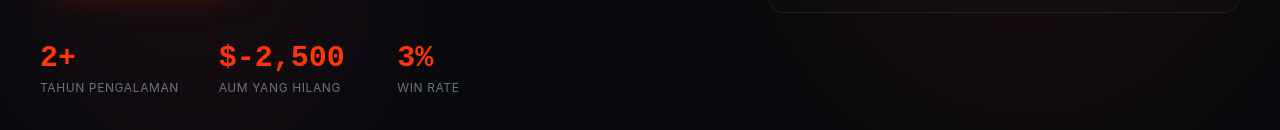
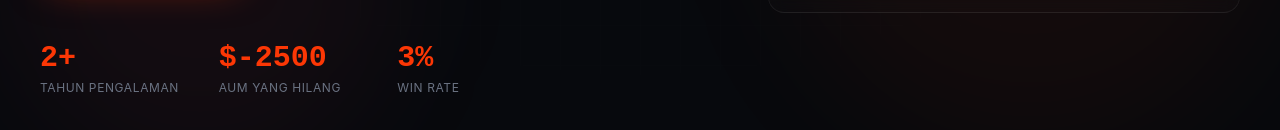
Before and after one commit to wahyudinasty/websatu, a React (Vite) app: page / in a window 1280 px wide. Shown: the part 615-745 px from the top of the page. Built offline with nearby package versions, Linux system fonts and the light colour scheme.

Commit message:
Update Hero.tsx

```diff
--- a/src/components/Hero.tsx
+++ b/src/components/Hero.tsx
@@ -42,7 +42,7 @@ export default function Hero() {
 
           <div className="mt-12 grid grid-cols-3 gap-6 max-w-lg">
             <Stat value="2+" label="Tahun Pengalaman" />
-            <Stat value="$-2,500" label="AUM Yang Hilang" />
+            <Stat value="$-2500" label="AUM Yang Hilang" />
             <Stat value="3%" label="Win Rate" />
           </div>
         </div>
```
